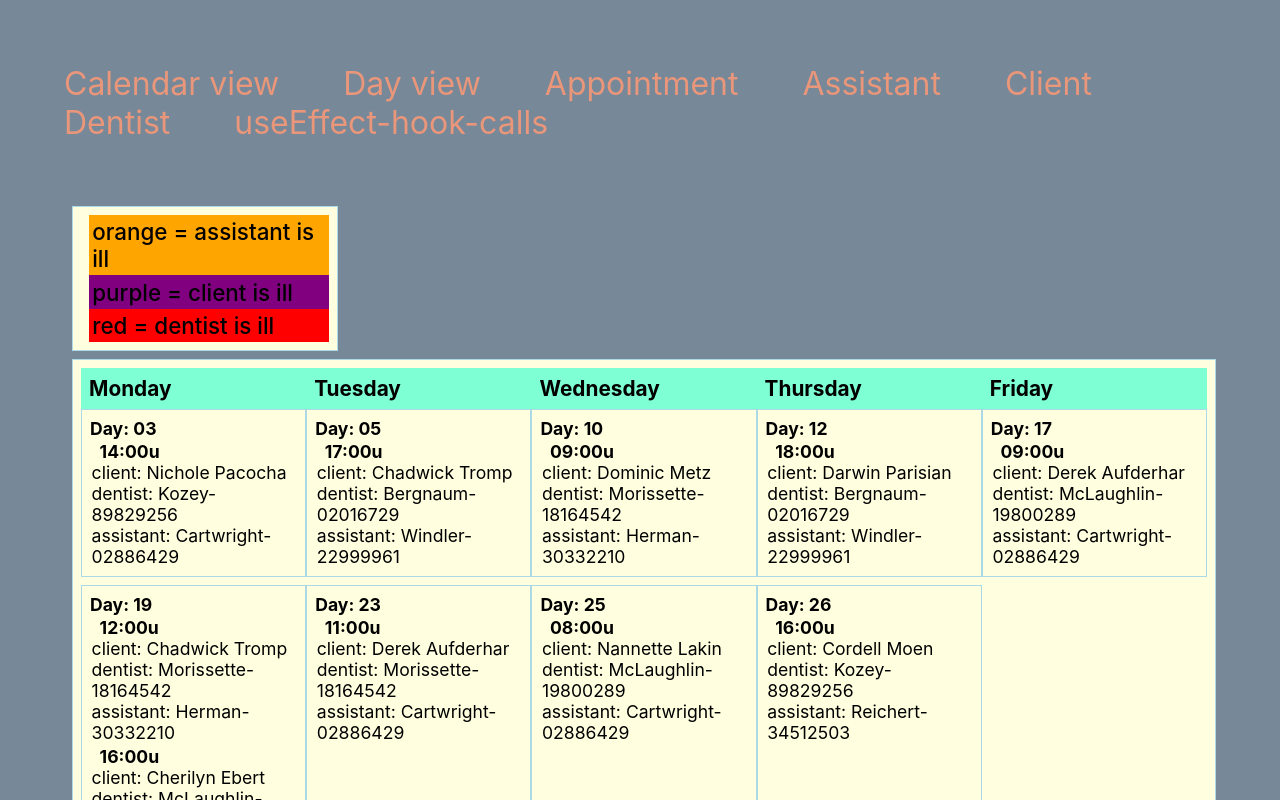
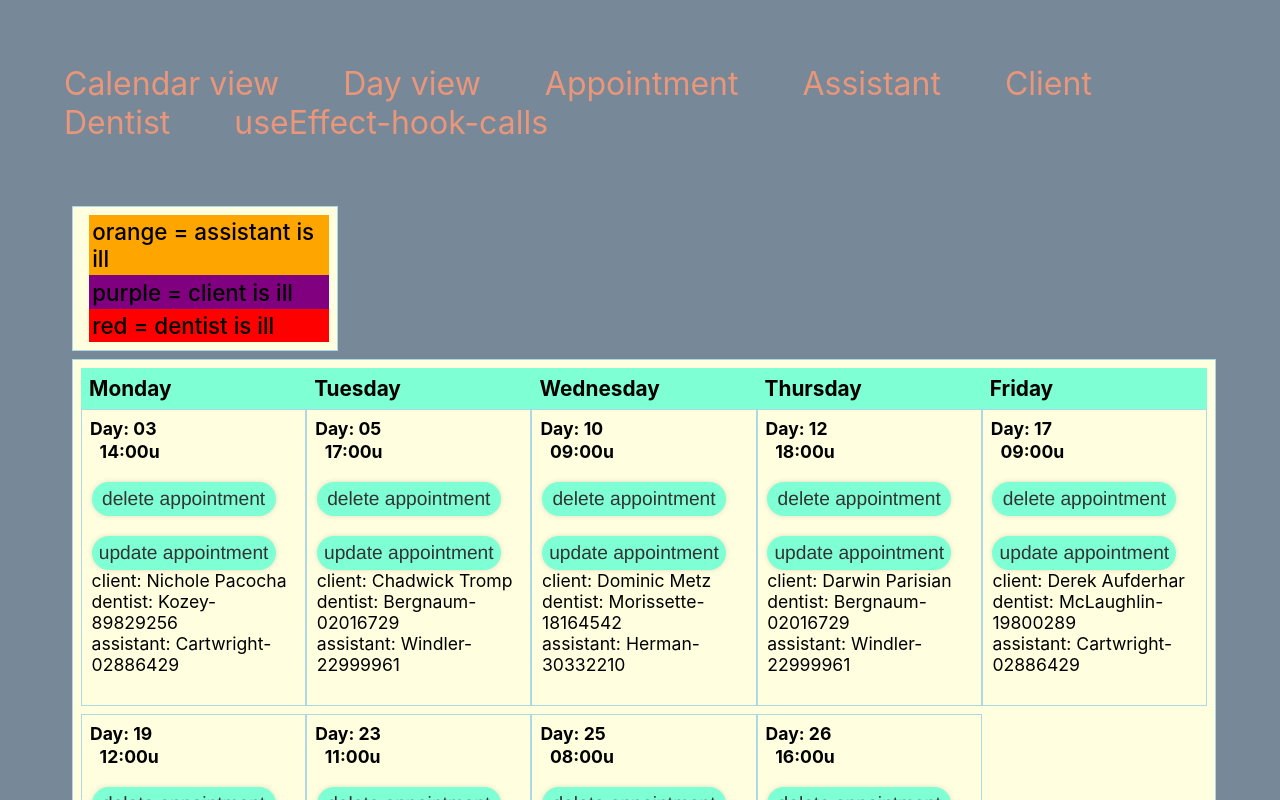
Before and after one commit to davidjfk/012_dentist_app, a React (Create React App) app: page / in a window 1280 px wide. Shown: the top 800 px of the page. Built offline with nearby package versions, Linux system fonts and the light colour scheme.

Commit message:
update and delete appointment via the UI are working in the Month View. (This was already working via the UI on the appointment page in a previous commit).

```diff
--- a/src/components/dayView/AppointmentInDay.js
+++ b/src/components/dayView/AppointmentInDay.js
@@ -1,6 +1,5 @@
 import React from "react";
-import { useDispatch } from "react-redux";
-import { useSelector } from "react-redux";
+import { useDispatch, useSelector } from "react-redux";
 import {deleteAppointmentInReduxToolkit} from "../../redux/appointmentSlice";
 import {deleteDayTimeClient} from "../../redux/clientDayTimeSlice";
 import {deleteDayTimeDentist} from "../../redux/dentistDayTimeSlice";
@@ -11,6 +10,7 @@ import {deleteDentalAppointment, selectObjectsByArrayObjectKey, updateAppointmen
 
 import {StyledButtonWithWordDelete} from '../styles/ButtonWithWordDelete';
 import {StyledButtonWithWordUpdate} from '../styles/ButtonWithWordUpdate';
+
 const log = console.log;
 
 const format_time = time => (time < 10 ? `${time}:00u` : `${time}:00u`);
@@ -22,7 +22,10 @@ export const AppointmentInDay = ({appointmentId, time, day, client, clientId, de
   let dispatch = useDispatch();
   log(`comp AppointmentInDay: start`)
   let {appointments}  = useSelector((state) => state.appointment);
+  log(`appointments:`)
+  log(appointments)
   let appointmentsfromReduxToolkit = useSelector((state) => state.appointment)
+  log(appointmentsfromReduxToolkit.appointments)
   let assistantsFromReduxToolkit  = useSelector((state) => state.assistant);
   let clientsFromReduxToolkit  = useSelector((state) => state.client);
   let dentistsFromReduxToolkit  = useSelector((state) => state.dentist);
--- a/src/components/monthView/AppointmentInMonthDay.js
+++ b/src/components/monthView/AppointmentInMonthDay.js
@@ -1,21 +1,46 @@
 import React from "react";
-import { useSelector } from "react-redux";
-import { selectObjectsByArrayObjectKey } from "../../utils";
+import {useDispatch, useSelector } from "react-redux";
+
+import {deleteAppointmentInReduxToolkit} from "../../redux/appointmentSlice";
+import {deleteDayTimeClient} from "../../redux/clientDayTimeSlice";
+import {deleteDayTimeDentist} from "../../redux/dentistDayTimeSlice";
+import {deleteDayTimeAssistant} from "../../redux/assistantDayTimeSlice";
+import {saveAppointmentToReduxToolkit, showComponentUpdateAppointmentReduxToolkit} from '../../redux/updateAppointmentSlice';
+
+import {deleteDentalAppointment, generateAppointmentId, selectObjectsByArrayObjectKey, updateAppointment_Phase1of2_DisplayComponentUpdateAppointment } from "../../utils";
+
+import {StyledButtonWithWordDelete} from '../styles/ButtonWithWordDelete';
+import {StyledButtonWithWordUpdate} from '../styles/ButtonWithWordUpdate';
 
 const log = console.log;
 
 const format_time = time => (time < 10 ? `${time}:00u` : `${time}:00u`);
 
 export const AppointmentInMonthDay = ({day, time, client, clientId, dentistId, assistantId }) => {
-
+  let dispatch = useDispatch();
+  let {appointments}  = useSelector((state) => state.appointment);
+  let appointmentsfromReduxToolkit = useSelector((state) => state.appointment)
   let assistantsFromReduxToolkit  = useSelector((state) => state.assistant);
   let clientsFromReduxToolkit  = useSelector((state) => state.client);
   let dentistsFromReduxToolkit  = useSelector((state) => state.dentist);
+
+  let appointmentId = generateAppointmentId(clientId, day, time);
+  log(`comp AppointmentInMonthDay:`)
+  log(`appointmentId: ${appointmentId}`)
+
+  let getAppointmentObject = item => item.appointmentId === appointmentId ;
+  let appointment = selectObjectsByArrayObjectKey(appointments, getAppointmentObject);
+  appointment = appointment[0]
+  log(appointment)
 
   let assistantIsSick;
   let clientIsSick;
   let dentistIsSick;
   let colorToIndicateSickness;
+
+
+
+
 
   let getClient = client => client.clientId === clientId
   let clientFromreduxToolkit = selectObjectsByArrayObjectKey(clientsFromReduxToolkit.clients, getClient)
@@ -56,9 +81,39 @@ export const AppointmentInMonthDay = ({day, time, client, clientId, dentistId, a
       {/* <span className="dayAsNumber">day: {day} </span>     */}
       <span className="time">{format_time(time)}</span>
     </span>
+    <StyledButtonWithWordDelete
+      onClick={() => { deleteDentalAppointment(
+                          appointmentId,
+                          appointmentsfromReduxToolkit,
+                          deleteAppointmentInReduxToolkit,
+                          deleteDayTimeClient,
+                          deleteDayTimeDentist,
+                          deleteDayTimeAssistant,
+                          dispatch
+                        );
+                      }}>
+      delete appointment
+    </StyledButtonWithWordDelete>
+    <StyledButtonWithWordUpdate
+      onClick={() => { updateAppointment_Phase1of2_DisplayComponentUpdateAppointment(
+                          appointment,
+                          appointmentId,
+                          showComponentUpdateAppointmentReduxToolkit,
+                          appointmentsfromReduxToolkit,
+                          deleteAppointmentInReduxToolkit,
+                          saveAppointmentToReduxToolkit,
+                          deleteDayTimeClient,
+                          deleteDayTimeDentist,
+                          deleteDayTimeAssistant,
+                          dispatch
+                        );
+                      }}>
+      update appointment
+    </StyledButtonWithWordUpdate>
     <span className="client"> client: {client} </span>
     <span className="dentist">dentist: {dentistId}</span>
     <span className="assistant">assistant: {assistantId}</span>
+    <br></br>
   </div>
   );
 };
--- a/src/components/monthView/DayNrInMonth.js
+++ b/src/components/monthView/DayNrInMonth.js
@@ -9,7 +9,7 @@ export const DayNrInMonth = ({dayNrInMonth}) => {
 
   return(
   <div>
-      <span className="dayAsNumber">Day: {dayNrInMonth }  </span>
+      <span className="dayAsNumber">Day: {dayNrInMonth }</span>
   </div>
   );
 };
--- a/src/redux/updateAppointmentSlice.js
+++ b/src/redux/updateAppointmentSlice.js
@@ -6,20 +6,15 @@ export const updateAppointmentSlice = createSlice({
   name: "updateAppointment",
   initialState: {
     stateOfComponentUpdateAppointment: {
-      // isNowUpdatingAppointment: false,
-      // appointmentSavedInReduxToolkit: {
-      //   clientId:"",
-      //   treatmentType: "",
-      //   appointmentPriority: 1,
-      //   day: 1,
-      //   time: "08",
-      //   dentistId: "",
-      //   assistantId: "",
-      //   appointmentLastUpdatedOnDateTime: "",
-      //   isNowUpdatingAppointment: false
       }
   },
   reducers: {
+    hideComponentUpdateAppointmentReduxToolkit: (state, action) => {
+      // log('in the redux-toolkit: action toggleVisibilityOfComponentUpdateAppointment: ')
+      // log(`action.payload:`)
+      // log(action.payload)
+      state.isNowUpdatingAppointment = false;
+    },
     // use_case_12_bonus_working_form_and_buttons_for_all_operations
     saveAppointmentToReduxToolkit: (state, action) => {
       log('in the redux-toolkit: action toggleVisibilityOfComponentUpdateAppointment: ')
@@ -36,13 +31,10 @@ export const updateAppointmentSlice = createSlice({
       state.isNowUpdatingAppointment = true;
     },
     // use_case_12_bonus_working_form_and_buttons_for_all_operations
-    toggleVisibilityOfComponentUpdateAppointment: (state, action) => {
-      // log('in the redux-toolkit: action toggleVisibilityOfComponentUpdateAppointment: ')
-      // log(`action.payload:`)
-      // log(action.payload)
+    xxxtoggleVisibilityOfComponentUpdateAppointment: (state, action) => {
       state.isNowUpdatingAppointment = action.payload;
     }}
 })
-export const {saveAppointmentToReduxToolkit, showComponentUpdateAppointmentReduxToolkit, toggleVisibilityOfComponentUpdateAppointment} = updateAppointmentSlice.actions;
+export const {hideComponentUpdateAppointmentReduxToolkit, saveAppointmentToReduxToolkit, showComponentUpdateAppointmentReduxToolkit, toggleVisibilityOfComponentUpdateAppointment} = updateAppointmentSlice.actions;
 
 export default updateAppointmentSlice.reducer;
--- a/src/utils.js
+++ b/src/utils.js
@@ -9,7 +9,7 @@ import {addDayTimeDentist} from "./redux/dentistDayTimeSlice";
 import {addDayTimeAssistant} from "./redux/assistantDayTimeSlice";
 import {addDentalTreatmentsAsSkillSetToDentist} from  "./redux/dentistSlice"
 
-const log = console.log;
+export const log = console.log;
 
 /*
 
@@ -17,6 +17,7 @@ isCombiOfPersonAndDayAndTimeAvailableToCreateAppointmentViaUI
 addTreatmentTypesToDentist
 
 createCombiOfPersonAndDayAndTime
+generateAppointmentId
 generateRandomPersonId
 generateRandomAppointmentId
 generateRandomAppointmentFromWinc
@@ -26,6 +27,8 @@ getAppointmentId
 getAssistantId
 getClientId
 getDentistId
+
+getArrayObjectWithObjectKeyValuePair
 getNrOfRandomElementsFromArray
 getRandomDay
 getRandomDay2  (use getRandomDay instead)
@@ -108,6 +111,8 @@ export const addTreatmentTypesToDentist = (arrayWithDentistObjects, arrayWithDen
 export const createCombiOfPersonAndDayAndTime = (personId, day, time) => personId + "_" + day + "_" + time;
 
 // export const generateRandomAppointmentId = () => Math.floor(10000000 + Math.random() *  9000000); // 7 digits
+
+
 export const generateAppointmentId = (clientId, day, time) => ( `${clientId}_${day}_${time}`);
 
 
@@ -147,6 +152,8 @@ export function getAppointmentObject(appointmentsfromReduxToolkit, indexOfAppoin
   return appointmentObject
 }
 
+
+
 export function getAppointmentId(appointmentsfromReduxToolkit, indexOfAppointment) {
   const appointment = appointmentsfromReduxToolkit.appointments[indexOfAppointment]
   log('fn getAppointmentId: start:')
@@ -176,7 +183,6 @@ export function getClientId(clientsfromReduxToolkit, indexOfClient) {
 }
 
 
-
 export function getDentistId(dentistsfromReduxToolkit, indexOfDentist) {
   const dentist = dentistsfromReduxToolkit.dentists[indexOfDentist]
   log('fn getDentistId: start:')
@@ -185,6 +191,18 @@ export function getDentistId(dentistsfromReduxToolkit, indexOfDentist) {
   log('fn getDentistId: end.')
   return dentistId
 }
+
+
+
+export const getArrayObjectWithObjectKeyValuePair = (arrayObjectPropertyKeyToFilterWith, arrayObjectPropertyValueToFilterWith, array) => {
+  // sample fn call: let objectFromArray = getArrayObjectWithObjectKeyValuePair("lastName", "Witting", clients);
+  let filterFn = item => item[arrayObjectPropertyKeyToFilterWith] === arrayObjectPropertyValueToFilterWith ;
+  let object = array.filter(filterFn)
+  return object;
+}
+
+
+
 
 export const getRandomDay = () => {
   /*
@@ -204,23 +222,10 @@ export const getRandomDay = () => {
   return randomDay
 }
 
-// export const getRandomDay2 = () => {
-//   /*
-//       winc-requirement: The practice is closed on the weekend.
-//       // status: I have updated fn getRandomDay, so now it complies with this requirement.
-//   */
-//   let randomDay = 6;
-//   while ([6, 7, 13, 14, 20, 21, 27, 28].includes(randomDay)){
-//     randomDay = Math.floor(Math.random() * 28) + 1;
-//     if (![6, 7, 13, 14, 20, 21, 27, 28].includes(randomDay)){
-//       if (randomDay < 10){
-//         randomDay = "0" + randomDay;
-//       }
-//       return randomDay.toString();
-//     }
-//   }
-//   return randomDay
-// }
+
+
+
+
 
 
 export const getNrOfRandomElementsFromArray = (array, nrOfArrayElements = 8) => {
@@ -709,8 +714,6 @@ export const loadSelectboxWithListOf = (arrayObjectKey, array) => {
 
 
 
-
-
   export function updateAppointment_Phase2of2_updateAppointmentRecursivelyUntilUpdateSucceeds (
     clientId,
     treatmentType,
@@ -727,7 +730,7 @@ export const loadSelectboxWithListOf = (arrayObjectKey, array) => {
     clientDayTimesFromReduxToolkit,
     dentistDayTimesFromReduxToolkit,
     assistantDayTimesFromReduxToolkit,
-    toggleVisibilityOfComponentUpdateAppointment,  // this parameter is not in fn createAppointment!
+    hideComponentUpdateAppointmentReduxToolkit,  // this parameter is not in fn createAppointment!
     dispatch
     ) {
     log(`fn updateAppointment: start: `)
@@ -737,7 +740,7 @@ export const loadSelectboxWithListOf = (arrayObjectKey, array) => {
     const makeComponentUpdateAppointmentInvisible = () => {
       // log("inside fn toggleVisibilityOfComponentUpdateAppointment: ");
       // log(`isShowingComponentUpdateAppointment: ${isShowingComponentUpdateAppointment} `)
-      dispatch(toggleVisibilityOfComponentUpdateAppointment(false))
+      dispatch(hideComponentUpdateAppointmentReduxToolkit())
   }
 
 
@@ -998,8 +1001,11 @@ export const loadSelectboxWithListOf = (arrayObjectKey, array) => {
     // log(appointmentIndexInAppointmentsArray)
     // log(typeof((appointmentIndexInAppointmentsArray)))
 
-    let getAppointment = appointment => appointment.appointmentId === appointmentId
-    let appointmentThatIsAboutToBeDeleted = selectObjectsByArrayObjectKey(appointmentsfromReduxToolkit.appointments, getAppointment)
+    // 2 lines below also work, instead of using my fn getArrayObjectWithObjectKeyValuePair.
+    // let getAppointment = appointment => appointment.appointmentId === appointmentId
+    // let appointmentThatIsAboutToBeDeleted = selectObjectsByArrayObjectKey(appointmentsfromReduxToolkit.appointments, getAppointment)
+
+    let appointmentThatIsAboutToBeDeleted = getArrayObjectWithObjectKeyValuePair("appointmentId", appointmentId, appointmentsfromReduxToolkit.appointments)
 
     console.log('---appointmentThatWillBeDeleted:')
     log(appointmentsfromReduxToolkit.appointments)
```
Also changed, not shown: src/components/appointment/AppointmentInAppointmentList.js (+0 -50 lines), src/components/appointment/AppointmentUpdate.js (+2 -46 lines).
